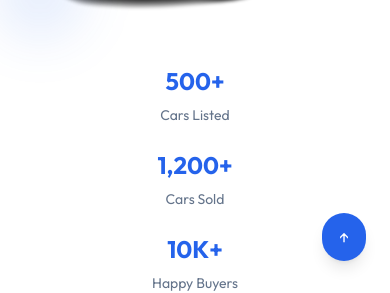
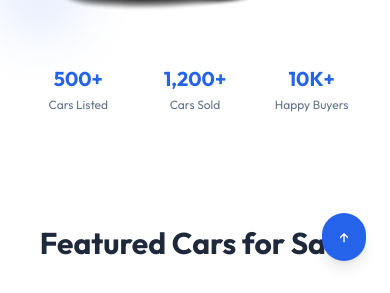
Before and after one commit to TJ-dot-1/Autoria, a React (Vite) app in the folder frontend/: page / in a window 390 px wide. Shown: the part 559-852 px from the top of the page. Built offline with nearby package versions, Linux system fonts and the light colour scheme; no server answers.

Commit message:
style: optimize Hero stats and Footer layout responsiveness for smaller screens

```diff
--- a/frontend/src/components/Footer.jsx
+++ b/frontend/src/components/Footer.jsx
@@ -68,7 +68,7 @@ const Footer = () => {
   return (
     <footer className="bg-[var(--bg-primary)] border-t border-[var(--border-color)]">
       <div className="container mx-auto px-4 py-12">
-        <div className="grid grid-cols-1 md:grid-cols-2 lg:grid-cols-6 gap-8">
+        <div className="grid grid-cols-1 lg:grid-cols-6 gap-8">
 
           {/* Brand Section */}
           <div className="lg:col-span-2">
@@ -116,6 +116,7 @@ const Footer = () => {
           </div>
 
           {/* Footer Sections */}
+          <div className="lg:col-span-4 grid grid-cols-2 md:grid-cols-4 gap-8">
             {Object.values(footerSections).map((section, i) => (
               <div key={i}>
                 <h3 className="font-semibold text-lg mb-4 text-[var(--text-primary)]">{section.title}</h3>
@@ -130,6 +131,7 @@ const Footer = () => {
                 </ul>
               </div>
             ))}
+          </div>
         </div>
 
         {/* Newsletter */}
--- a/frontend/src/components/Hero.jsx
+++ b/frontend/src/components/Hero.jsx
@@ -30,18 +30,18 @@ const Hero = () => {
         </div>
 
         {/* Stats Section */}
-        <div className="grid grid-cols-1 sm:grid-cols-3 gap-6 md:gap-8 mt-12 md:mt-16 max-w-4xl mx-auto px-4">
+        <div className="grid grid-cols-3 gap-2 sm:gap-6 md:gap-8 mt-12 md:mt-16 max-w-4xl mx-auto px-2 sm:px-4">
           <div className="text-center">
-            <div className="text-2xl sm:text-3xl font-bold text-primary mb-2">500+</div>
-            <div className="text-sm sm:text-base" style={{ color: 'var(--text-secondary)' }}>Cars Listed</div>
+            <div className="text-xl sm:text-3xl font-bold text-primary mb-1 sm:mb-2">500+</div>
+            <div className="text-xs sm:text-base" style={{ color: 'var(--text-secondary)' }}>Cars Listed</div>
           </div>
           <div className="text-center">
-            <div className="text-2xl sm:text-3xl font-bold text-primary mb-2">1,200+</div>
-            <div className="text-sm sm:text-base" style={{ color: 'var(--text-secondary)' }}>Cars Sold</div>
+            <div className="text-xl sm:text-3xl font-bold text-primary mb-1 sm:mb-2">1,200+</div>
+            <div className="text-xs sm:text-base" style={{ color: 'var(--text-secondary)' }}>Cars Sold</div>
           </div>
           <div className="text-center">
-            <div className="text-2xl sm:text-3xl font-bold text-primary mb-2">10K+</div>
-            <div className="text-sm sm:text-base" style={{ color: 'var(--text-secondary)' }}>Happy Buyers</div>
+            <div className="text-xl sm:text-3xl font-bold text-primary mb-1 sm:mb-2">10K+</div>
+            <div className="text-xs sm:text-base" style={{ color: 'var(--text-secondary)' }}>Happy Buyers</div>
           </div>
         </div>
       </div>
```
Also changed, not shown: 1 other file (tests, documents, lock files or other folders). Lines whose indentation alone changed are shown as unchanged.
